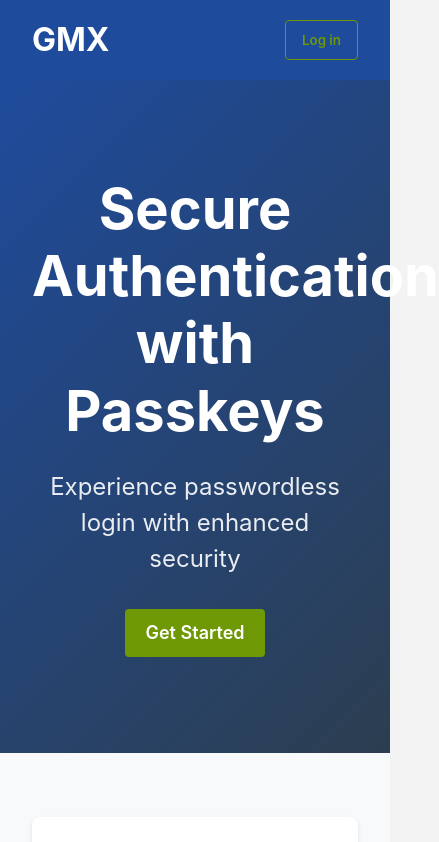
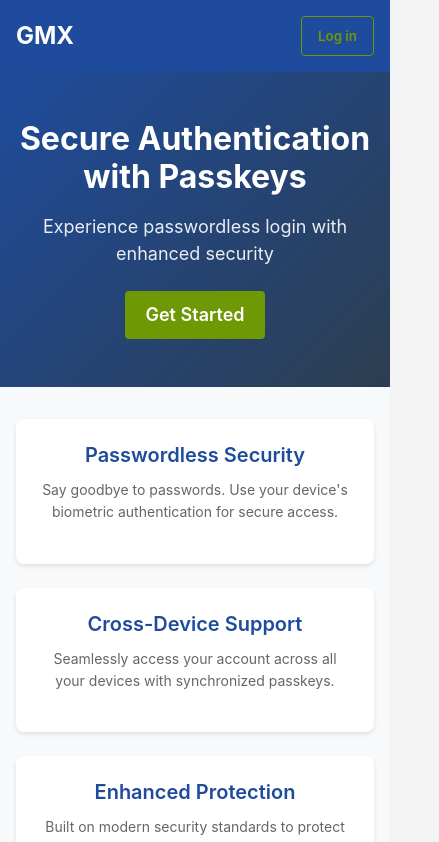
Before and after one commit to ZAKdev/passkey, a React (Vite) app: page / in a window 390 px wide. Shown: the top 842 px of the page, 439 px wide, since content can reach past the window. Built offline with nearby package versions, Linux system fonts and the light colour scheme.

Commit message:
Make pages mobile-friendly

```diff
--- a/src/pages/Dashboard.tsx
+++ b/src/pages/Dashboard.tsx
@@ -11,13 +11,19 @@ const DashboardContainer = styled.div`
   max-width: 1200px;
   margin: 0 auto;
   position: relative;
+  padding: 1rem;
   padding-top: ${props => props.theme.space[12]};
+
+  @media (min-width: 768px) {
+    padding: 2rem;
+    padding-top: ${props => props.theme.space[12]};
+  }
 `;
 
 const BackButton = styled(Button)`
   position: absolute;
-  top: ${props => props.theme.space[4]};
-  left: 0;
+  top: 1rem;
+  left: 1rem;
   width: 40px;
   height: 40px;
   padding: 0;
@@ -28,6 +34,10 @@ const BackButton = styled(Button)`
   svg {
     margin: 0;
   }
+
+  @media (min-width: 768px) {
+    left: 2rem;
+  }
 `;
 
 const WelcomeSection = styled.div`
@@ -37,30 +47,32 @@ const WelcomeSection = styled.div`
 const Title = styled.h1`
   color: ${props => props.theme.colors.gray[900]};
   margin-bottom: ${props => props.theme.space[2]};
+  font-size: 1.5rem;
 
-  @media (prefers-color-scheme: dark) {
-    color: ${props => props.theme.colors.gray[50]};
+  @media (min-width: 768px) {
+    font-size: 2rem;
   }
 `;
 
 const Subtitle = styled.p`
   color: ${props => props.theme.colors.gray[600]};
-  font-size: ${props => props.theme.fontSizes.lg};
+  font-size: 1rem;
   margin-bottom: ${props => props.theme.space[6]};
 
-  @media (prefers-color-scheme: dark) {
-    color: ${props => props.theme.colors.gray[400]};
+  @media (min-width: 768px) {
+    font-size: ${props => props.theme.fontSizes.lg};
   }
 `;
 
 const Grid = styled.div`
   display: grid;
-  grid-template-columns: repeat(auto-fit, minmax(300px, 1fr));
-  gap: ${props => props.theme.space[6]};
+  grid-template-columns: 1fr;
+  gap: ${props => props.theme.space[4]};
   margin-bottom: ${props => props.theme.space[8]};
 
-  @media (max-width: ${props => props.theme.breakpoints.md}) {
-    grid-template-columns: 1fr;
+  @media (min-width: 768px) {
+    grid-template-columns: repeat(auto-fit, minmax(300px, 1fr));
+    gap: ${props => props.theme.space[6]};
   }
 `;
 
@@ -70,11 +82,16 @@ const CardContent = styled.div`
   flex-direction: column;
   align-items: center;
   height: 100%;
+  padding: 1.5rem;
+
+  @media (min-width: 768px) {
+    padding: 2rem;
+  }
 `;
 
 const IconWrapper = styled.div`
-  width: 64px;
-  height: 64px;
+  width: 48px;
+  height: 48px;
   border-radius: 50%;
   background-color: ${props => props.theme.colors.primary[50]};
   display: flex;
@@ -84,32 +101,39 @@ const IconWrapper = styled.div`
   color: ${props => props.theme.colors.primary[500]};
 
   svg {
-    width: 32px;
-    height: 32px;
+    width: 24px;
+    height: 24px;
   }
 
-  @media (prefers-color-scheme: dark) {
-    background-color: ${props => props.theme.colors.primary[900]};
+  @media (min-width: 768px) {
+    width: 64px;
+    height: 64px;
+
+    svg {
+      width: 32px;
+      height: 32px;
+    }
   }
 `;
 
 const CardTitle = styled.h3`
   margin-bottom: ${props => props.theme.space[3]};
   color: ${props => props.theme.colors.gray[900]};
+  font-size: 1.25rem;
 
-  @media (prefers-color-scheme: dark) {
-    color: ${props => props.theme.colors.gray[50]};
+  @media (min-width: 768px) {
+    font-size: 1.5rem;
   }
 `;
 
 const CardDescription = styled.p`
   color: ${props => props.theme.colors.gray[600]};
-  font-size: ${props => props.theme.fontSizes.md};
+  font-size: 0.875rem;
   margin-bottom: ${props => props.theme.space[4]};
   flex-grow: 1;
 
-  @media (prefers-color-scheme: dark) {
-    color: ${props => props.theme.colors.gray[400]};
+  @media (min-width: 768px) {
+    font-size: ${props => props.theme.fontSizes.md};
   }
 `;
 
@@ -122,13 +146,14 @@ const SectionTitle = styled.h2`
   color: ${props => props.theme.colors.gray[900]};
   display: flex;
   align-items: center;
+  font-size: 1.25rem;
 
   svg {
     margin-right: ${props => props.theme.space[2]};
   }
 
-  @media (prefers-color-scheme: dark) {
-    color: ${props => props.theme.colors.gray[50]};
+  @media (min-width: 768px) {
+    font-size: 1.5rem;
   }
 `;
 
@@ -139,10 +164,15 @@ const KeysList = styled.div`
 
 const KeyCard = styled(Card)`
   display: flex;
-  align-items: center;
-  justify-content: space-between;
+  flex-direction: column;
   padding: ${props => props.theme.space[4]};
   transition: transform 0.2s;
+
+  @media (min-width: 768px) {
+    flex-direction: row;
+    align-items: center;
+    justify-content: space-between;
+  }
 
   &:hover {
     transform: translateY(-2px);
@@ -152,6 +182,11 @@ const KeyCard = styled(Card)`
 const KeyDetails = styled.div`
   display: flex;
   align-items: center;
+  margin-bottom: 1rem;
+
+  @media (min-width: 768px) {
+    margin-bottom: 0;
+  }
 `;
 
 const KeyInfo = styled.div`
@@ -161,19 +196,11 @@ const KeyInfo = styled.div`
 const KeyName = styled.div`
   font-weight: 500;
   color: ${props => props.theme.colors.gray[900]};
-
-  @media (prefers-color-scheme: dark) {
-    color: ${props => props.theme.colors.gray[50]};
-  }
 `;
 
 const KeyMeta = styled.div`
   font-size: ${props => props.theme.fontSizes.sm};
   color: ${props => props.theme.colors.gray[500]};
-
-  @media (prefers-color-scheme: dark) {
-    color: ${props => props.theme.colors.gray[400]};
-  }
 `;
 
 const InfoBadge = styled.span`
@@ -192,23 +219,17 @@ const InfoBadge = styled.span`
     height: 12px;
     margin-right: ${props => props.theme.space[1]};
   }
-
-  @media (prefers-color-scheme: dark) {
-    background-color: ${props => props.theme.colors.primary[900]};
-    color: ${props => props.theme.colors.primary[300]};
-  }
 `;
 
 const EmptyState = styled.div`
   text-align: center;
-  padding: ${props => props.theme.space[10]};
+  padding: ${props => props.theme.space[6]};
   color: ${props => props.theme.colors.gray[500]};
   background-color: ${props => props.theme.colors.gray[100]};
   border-radius: ${props => props.theme.radii.lg};
 
-  @media (prefers-color-scheme: dark) {
-    background-color: ${props => props.theme.colors.gray[800]};
-    color: ${props => props.theme.colors.gray[400]};
+  @media (min-width: 768px) {
+    padding: ${props => props.theme.space[10]};
   }
 `;
 
@@ -258,6 +279,7 @@ const Dashboard: React.FC = () => {
       </WelcomeSection>
 
       <Grid>
+
         <Card>
           <CardContent>
             <IconWrapper>
--- a/src/pages/Home.tsx
+++ b/src/pages/Home.tsx
@@ -12,65 +12,112 @@ const Navbar = styled.nav`
   display: flex;
   justify-content: space-between;
   align-items: center;
-  padding: 1rem 2rem;
+  padding: 1rem;
   background-color: #1e4b9c;
   color: white;
+
+  @media (min-width: 768px) {
+    padding: 1rem 2rem;
+  }
 `;
 
 const Logo = styled.div`
-  font-size: 2rem;
+  font-size: 1.5rem;
   font-weight: bold;
   color: white;
+
+  @media (min-width: 768px) {
+    font-size: 2rem;
+  }
 `;
 
 const HeroSection = styled.div`
   background: linear-gradient(135deg, #1e4b9c 0%, #2c3e50 100%);
   color: white;
-  padding: 6rem 2rem;
+  padding: 3rem 1rem;
   text-align: center;
+
+  @media (min-width: 768px) {
+    padding: 6rem 2rem;
+  }
 `;
 
 const HeroTitle = styled.h1`
-  font-size: 3.5rem;
-  margin-bottom: 1.5rem;
+  font-size: 2rem;
+  margin-bottom: 1rem;
+
+  @media (min-width: 768px) {
+    font-size: 3.5rem;
+    margin-bottom: 1.5rem;
+  }
 `;
 
 const HeroSubtitle = styled.p`
-  font-size: 1.5rem;
-  margin-bottom: 2rem;
+  font-size: 1.125rem;
+  margin-bottom: 1.5rem;
   opacity: 0.9;
+  padding: 0 1rem;
+
+  @media (min-width: 768px) {
+    font-size: 1.5rem;
+    margin-bottom: 2rem;
+    padding: 0;
+  }
 `;
 
 const FeaturesSection = styled.div`
-  padding: 4rem 2rem;
+  padding: 2rem 1rem;
   background-color: #f8f9fa;
+
+  @media (min-width: 768px) {
+    padding: 4rem 2rem;
+  }
 `;
 
 const FeaturesGrid = styled.div`
   display: grid;
-  grid-template-columns: repeat(auto-fit, minmax(300px, 1fr));
-  gap: 2rem;
+  grid-template-columns: 1fr;
+  gap: 1.5rem;
   max-width: 1200px;
   margin: 0 auto;
+
+  @media (min-width: 768px) {
+    grid-template-columns: repeat(auto-fit, minmax(300px, 1fr));
+    gap: 2rem;
+  }
 `;
 
 const FeatureCard = styled.div`
   background: white;
-  padding: 2rem;
+  padding: 1.5rem;
   border-radius: 8px;
   box-shadow: 0 2px 4px rgba(0, 0, 0, 0.1);
   text-align: center;
+
+  @media (min-width: 768px) {
+    padding: 2rem;
+  }
 `;
 
 const FeatureTitle = styled.h3`
-  font-size: 1.5rem;
-  margin-bottom: 1rem;
+  font-size: 1.25rem;
+  margin-bottom: 0.75rem;
   color: #1e4b9c;
+
+  @media (min-width: 768px) {
+    font-size: 1.5rem;
+    margin-bottom: 1rem;
+  }
 `;
 
 const FeatureDescription = styled.p`
   color: #666;
   line-height: 1.6;
+  font-size: 0.875rem;
+
+  @media (min-width: 768px) {
+    font-size: 1rem;
+  }
 `;
 
 const Home = () => {
--- a/src/pages/Login.tsx
+++ b/src/pages/Login.tsx
@@ -24,15 +24,19 @@ const Container = styled.div`
   display: flex;
   align-items: center;
   justify-content: center;
-  padding: ${props => props.theme.space[4]};
+  padding: 1rem;
   background-color: #f3f3f3;
   position: relative;
+
+  @media (min-width: 768px) {
+    padding: ${props => props.theme.space[4]};
+  }
 `;
 
 const BackButton = styled(Button)`
   position: absolute;
-  top: ${props => props.theme.space[4]};
-  left: ${props => props.theme.space[4]};
+  top: 1rem;
+  left: 1rem;
   width: 40px;
   height: 40px;
   padding: 0;
@@ -43,12 +47,22 @@ const BackButton = styled(Button)`
   svg {
     margin: 0;
   }
+
+  @media (min-width: 768px) {
+    top: ${props => props.theme.space[4]};
+    left: ${props => props.theme.space[4]};
+  }
 `;
 
 const LoginCard = styled(Card)`
   width: 100%;
   max-width: 450px;
   animation: ${fadeIn} 0.5s ease-out;
+  padding: 1.5rem;
+
+  @media (min-width: 768px) {
+    padding: ${props => props.theme.space[6]};
+  }
 `;
 
 const CardHeader = styled.div`
@@ -61,20 +75,34 @@ const Logo = styled.div`
   align-items: center;
   justify-content: center;
   margin-bottom: ${props => props.theme.space[6]};
-  font-size: ${props => props.theme.fontSizes['4xl']};
+  font-size: 2rem;
   font-weight: 700;
   color: ${props => props.theme.colors.primary[600]};
   text-transform: uppercase;
   letter-spacing: -1px;
+
+  @media (min-width: 768px) {
+    font-size: ${props => props.theme.fontSizes['4xl']};
+  }
 `;
 
 const Title = styled.h1`
   margin-bottom: ${props => props.theme.space[2]};
   color: ${props => props.theme.colors.gray[900]};
+  font-size: 1.5rem;
+
+  @media (min-width: 768px) {
+    font-size: 2rem;
+  }
 `;
 
 const Subtitle = styled.p`
   color: ${props => props.theme.colors.gray[600]};
+  font-size: 0.875rem;
+
+  @media (min-width: 768px) {
+    font-size: 1rem;
+  }
 `;
 
 const Form = styled.form`
@@ -110,11 +138,6 @@ const PasskeyButton = styled(Button)`
   display: flex;
   align-items: center;
   justify-content: center;
-  margin-bottom: ${props => props.theme.space[4]};
-
-  svg {
-    margin-right: ${props => props.theme.space[2]};
-  }
 `;
 
 const Footer = styled.div`
--- a/src/pages/Register.tsx
+++ b/src/pages/Register.tsx
@@ -24,15 +24,19 @@ const Container = styled.div`
   display: flex;
   align-items: center;
   justify-content: center;
-  padding: ${props => props.theme.space[4]};
+  padding: 1rem;
   background-color: #f3f3f3;
   position: relative;
+
+  @media (min-width: 768px) {
+    padding: ${props => props.theme.space[4]};
+  }
 `;
 
 const BackButton = styled(Button)`
   position: absolute;
-  top: ${props => props.theme.space[4]};
-  left: ${props => props.theme.space[4]};
+  top: 1rem;
+  left: 1rem;
   width: 40px;
   height: 40px;
   padding: 0;
@@ -43,12 +47,22 @@ const BackButton = styled(Button)`
   svg {
     margin: 0;
   }
+
+  @media (min-width: 768px) {
+    top: ${props => props.theme.space[4]};
+    left: ${props => props.theme.space[4]};
+  }
 `;
 
 const RegisterCard = styled(Card)`
   width: 100%;
   max-width: 450px;
   animation: ${fadeIn} 0.5s ease-out;
+  padding: 1.5rem;
+
+  @media (min-width: 768px) {
+    padding: ${props => props.theme.space[6]};
+  }
 `;
 
 const CardHeader = styled.div`
@@ -61,22 +75,34 @@ const Logo = styled.div`
   align-items: center;
   justify-content: center;
   margin-bottom: ${props => props.theme.space[6]};
-  font-size: ${props => props.theme.fontSizes['4xl']};
+  font-size: 2rem;
   font-weight: 700;
   color: ${props => props.theme.colors.primary[600]};
   text-transform: uppercase;
   letter-spacing: -1px;
+
+  @media (min-width: 768px) {
+    font-size: ${props => props.theme.fontSizes['4xl']};
+  }
 `;
 
 const Title = styled.h1`
   margin-bottom: ${props => props.theme.space[2]};
   color: ${props => props.theme.colors.gray[900]};
-  font-size: ${props => props.theme.fontSizes['2xl']};
+  font-size: 1.5rem;
+
+  @media (min-width: 768px) {
+    font-size: ${props => props.theme.fontSizes['2xl']};
+  }
 `;
 
 const Subtitle = styled.p`
   color: ${props => props.theme.colors.gray[600]};
-  font-size: ${props => props.theme.fontSizes.base};
+  font-size: 0.875rem;
+
+  @media (min-width: 768px) {
+    font-size: ${props => props.theme.fontSizes.base};
+  }
 `;
 
 const Form = styled.form`
```
